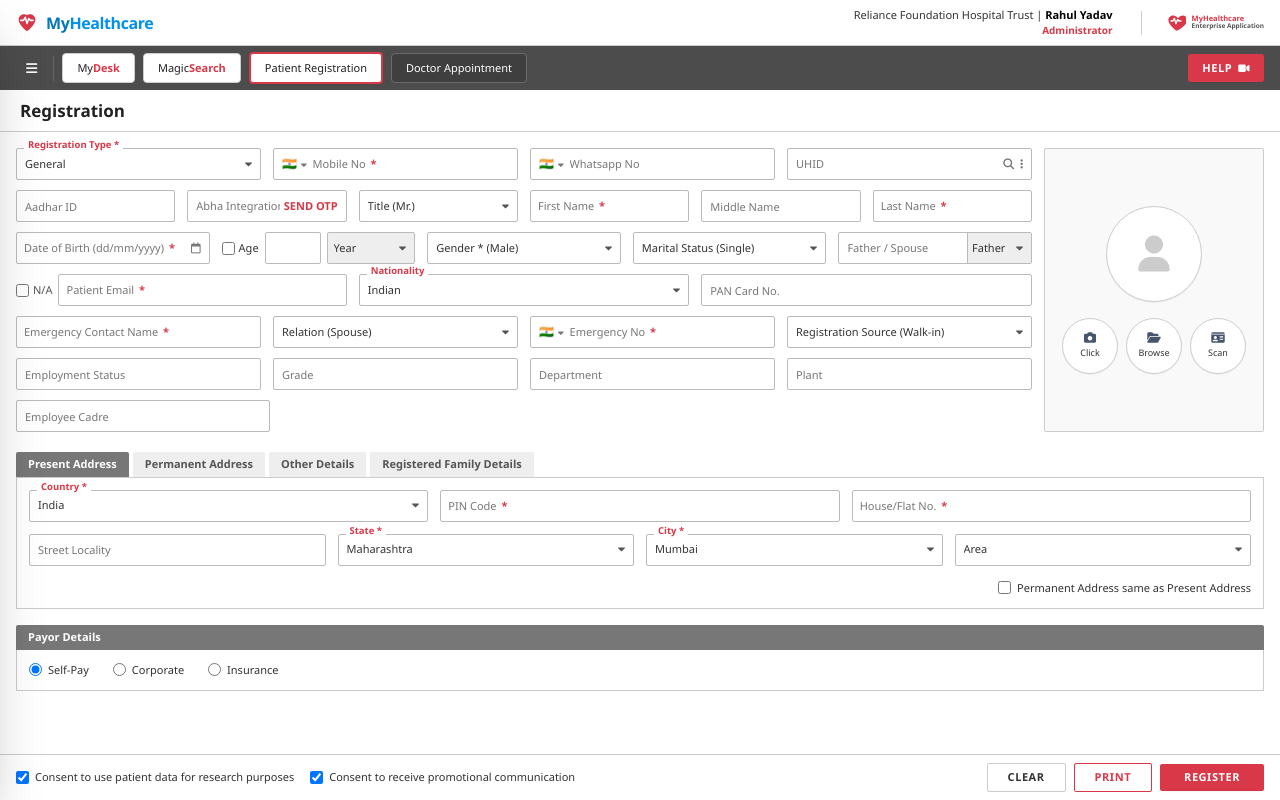
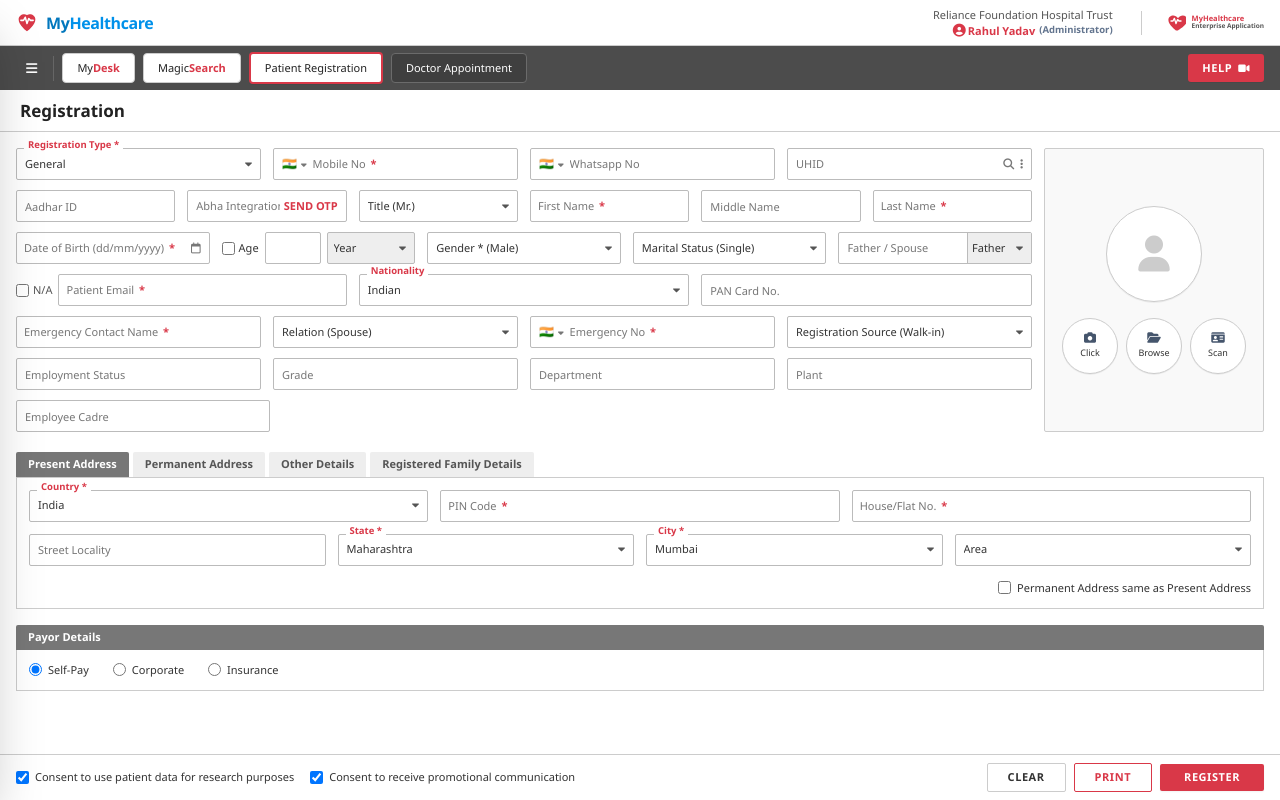
Before and after one commit to CodingLovers-create/MyHealthCare, an Angular app: page /forms in a window 1280 px wide. Built offline with nearby package versions, Linux system fonts and the light colour scheme.

Commit message:
display user full name prominently in top navbar across all pages

```diff
--- a/src/app/features/dashboard/dashboard.component.html
+++ b/src/app/features/dashboard/dashboard.component.html
@@ -17,11 +17,13 @@
     <!-- Right User Info & Context Header -->
     <div class="flex items-center">
       <div class="text-right leading-tight pr-4">
-        <div class="text-[11px] text-[#333333]">
-          Reliance Foundation Hospital Trust | <span (click)="logout()" title="Click to Logout" class="font-bold text-[#000000] cursor-pointer hover:text-[#d93848] hover:underline transition-colors">{{ authService.currentUser().name }}</span>
+        <div class="text-[11px] text-[#555555]">
+          Reliance Foundation Hospital Trust
         </div>
-        <div (click)="logout()" title="Click to Logout" class="text-[10px] font-bold text-[#d93848] text-right mt-0.5 cursor-pointer hover:underline">
-          {{ authService.currentUser().roleTitle }}
+        <div (click)="logout()" title="Click to Logout" class="text-[11px] font-bold text-[#d93848] text-right mt-0.5 cursor-pointer hover:underline flex items-center justify-end space-x-1">
+          <i class="fa-solid fa-circle-user text-[13px] mr-0.5"></i>
+          <span>{{ authService.currentUser().name }}</span>
+          <span class="text-[9.5px] font-semibold text-slate-500">({{ authService.currentUser().roleTitle }})</span>
         </div>
       </div>
 
--- a/src/app/features/doctor-appointment/doctor-appointment.component.html
+++ b/src/app/features/doctor-appointment/doctor-appointment.component.html
@@ -17,11 +17,13 @@
     <!-- Right User Info & Context Header -->
     <div class="flex items-center">
       <div class="text-right leading-tight pr-4">
-        <div class="text-[11px] text-[#333333]">
-          Reliance Foundation Hospital Trust | <span (click)="logout()" title="Click to Logout" class="font-bold text-[#000000] cursor-pointer hover:text-[#d93848] hover:underline transition-colors">{{ authService.currentUser().name }}</span>
+        <div class="text-[11px] text-[#555555]">
+          Reliance Foundation Hospital Trust
         </div>
-        <div (click)="logout()" title="Click to Logout" class="text-[10px] font-bold text-[#d93848] text-right mt-0.5 cursor-pointer hover:underline">
-          {{ authService.currentUser().roleTitle }}
+        <div (click)="logout()" title="Click to Logout" class="text-[11px] font-bold text-[#d93848] text-right mt-0.5 cursor-pointer hover:underline flex items-center justify-end space-x-1">
+          <i class="fa-solid fa-circle-user text-[13px] mr-0.5"></i>
+          <span>{{ authService.currentUser().name }}</span>
+          <span class="text-[9.5px] font-semibold text-slate-500">({{ authService.currentUser().roleTitle }})</span>
         </div>
       </div>
 
--- a/src/app/features/magic-search/magic-search.component.html
+++ b/src/app/features/magic-search/magic-search.component.html
@@ -17,11 +17,13 @@
     <!-- Right User Info & Context Header -->
     <div class="flex items-center">
       <div class="text-right leading-tight pr-4">
-        <div class="text-[11px] text-[#333333]">
-          Reliance Foundation Hospital Trust | <span (click)="logout()" title="Click to Logout" class="font-bold text-[#000000] cursor-pointer hover:text-[#d93848] hover:underline transition-colors">{{ authService.currentUser().name }}</span>
+        <div class="text-[11px] text-[#555555]">
+          Reliance Foundation Hospital Trust
         </div>
-        <div (click)="logout()" title="Click to Logout" class="text-[10px] font-bold text-[#d93848] text-right mt-0.5 cursor-pointer hover:underline">
-          {{ authService.currentUser().roleTitle }}
+        <div (click)="logout()" title="Click to Logout" class="text-[11px] font-bold text-[#d93848] text-right mt-0.5 cursor-pointer hover:underline flex items-center justify-end space-x-1">
+          <i class="fa-solid fa-circle-user text-[13px] mr-0.5"></i>
+          <span>{{ authService.currentUser().name }}</span>
+          <span class="text-[9.5px] font-semibold text-slate-500">({{ authService.currentUser().roleTitle }})</span>
         </div>
       </div>
 
--- a/src/app/features/patient-registration/patient-registration.component.html
+++ b/src/app/features/patient-registration/patient-registration.component.html
@@ -17,11 +17,13 @@
     <!-- Right User Info & Context Header -->
     <div class="flex items-center">
       <div class="text-right leading-tight pr-4">
-        <div class="text-[11px] text-[#333333]">
-          Reliance Foundation Hospital Trust | <span (click)="logout()" title="Click to Logout" class="font-bold text-[#000000] cursor-pointer hover:text-[#d93848] hover:underline transition-colors">{{ authService.currentUser().name }}</span>
+        <div class="text-[11px] text-[#555555]">
+          Reliance Foundation Hospital Trust
         </div>
-        <div (click)="logout()" title="Click to Logout" class="text-[10px] font-bold text-[#d93848] text-right mt-0.5 cursor-pointer hover:underline">
-          {{ authService.currentUser().roleTitle }}
+        <div (click)="logout()" title="Click to Logout" class="text-[11px] font-bold text-[#d93848] text-right mt-0.5 cursor-pointer hover:underline flex items-center justify-end space-x-1">
+          <i class="fa-solid fa-circle-user text-[13px] mr-0.5"></i>
+          <span>{{ authService.currentUser().name }}</span>
+          <span class="text-[9.5px] font-semibold text-slate-500">({{ authService.currentUser().roleTitle }})</span>
         </div>
       </div>
 
```
